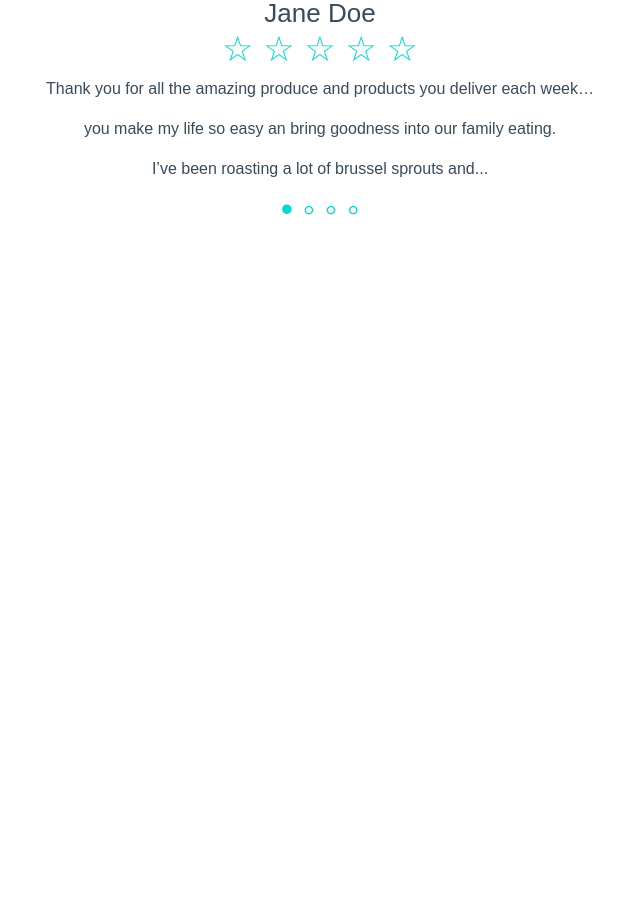
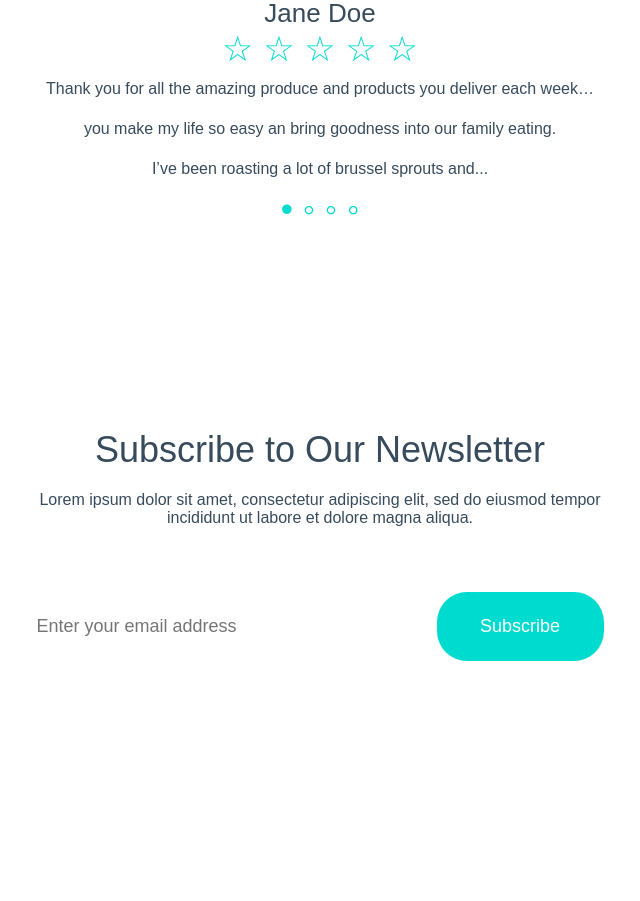
Before and after one commit to abhayxkumar/Organic-homepage, a plain HTML site: page index.html in a window 1280 px wide. Shown: the part 2084-2985 px from the top of the page, without its empty margins (320-960 px from the left). Before the commit the page ends 2513 px from the top, so only its background shows below. Drawn offline with Linux system fonts and the light colour scheme.

Commit message:
commit: part-5

```diff
--- a/index.html
+++ b/index.html
@@ -101,5 +101,22 @@
       </p>
       <p class="dots-part-4">&#8226; &#9702; &#9702; &#9702;</p>
     </div>
+
+    <!-- Part 5 -->
+    <div class="part-5">
+      <h1 class="heading-part-5">Subscribe to Our Newsletter</h1>
+      <p class="desc-part-5">
+        Lorem ipsum dolor sit amet, consectetur adipiscing elit, sed do eiusmod
+        tempor<br />incididunt ut labore et dolore magna aliqua.
+      </p>
+      <div class="email">
+        <input
+          class="email-input"
+          type="email"
+          placeholder="Enter your email address"
+        />
+        <button class="email-btn" type="submit">Subscribe</button>
+      </div>
+    </div>
   </body>
 </html>
--- a/style.css
+++ b/style.css
@@ -250,3 +250,50 @@ li {
     font-size: 35px;
     color: #00dbd0;
 }
+
+/* Part 5 */
+
+.part-5 {
+    display: flex;
+    flex-direction: column;
+    align-items: center;
+    text-align: center;
+    padding-bottom: 100px;
+}
+
+.heading-part-5 {
+    font-size: 36px;
+    font-weight: normal;
+    color: #374b5c;
+    margin-bottom: 20px;
+}
+
+.desc-part-5 {
+    font-size: 16px;
+    font-weight: normal;
+    color: #374b5c;
+    margin-bottom: 65px;
+}
+
+.email {
+    display: flex;
+    margin-bottom: 140px;
+}
+
+.email-input {
+    width: 400px;
+    height: 69px;
+    font-size: 18px;
+    color: #374b5c;
+    border: none;
+}
+
+.email-btn {
+    border: none;
+    height: 69px;
+    width: 167px;
+    border-radius: 30px;
+    background-color: #00dbd0;
+    font-size: 18px;
+    color: #ffffff;
+}
```
